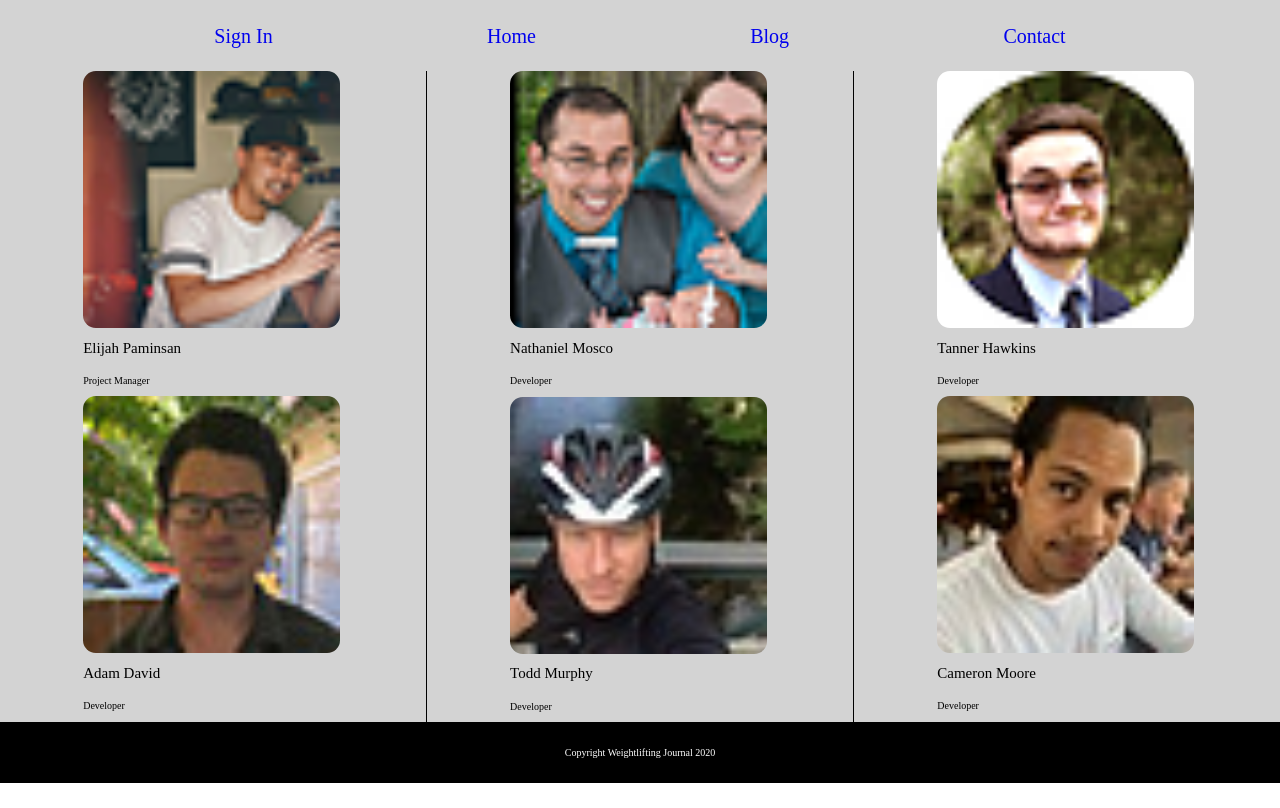
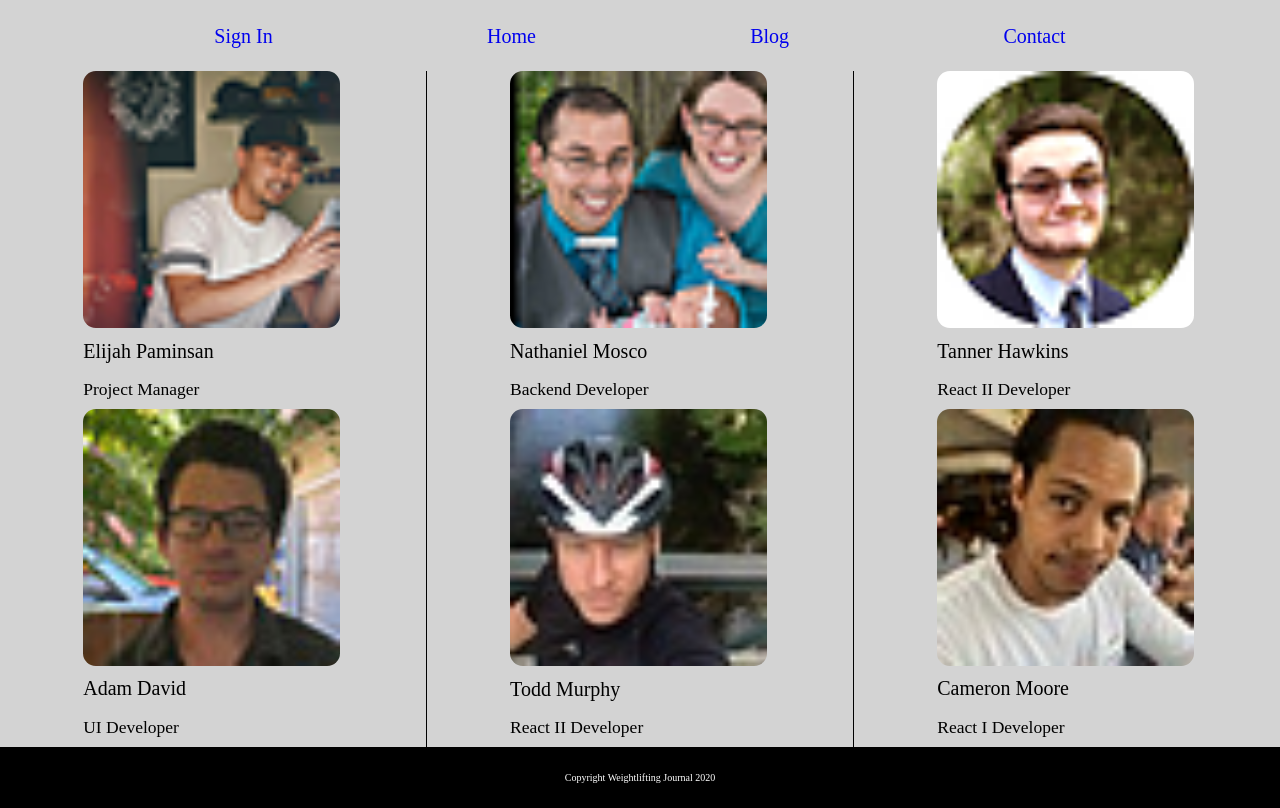
Before and after one commit to wildcard329/ui, a plain HTML site: page about.html in a window 1280 px wide. Drawn offline with Linux system fonts and the light colour scheme.

Commit message:
minor changes

```diff
--- a/about.html
+++ b/about.html
@@ -26,31 +26,31 @@
         <div>
           <img src="images/adam.jpeg">
           <h3>Adam David</h3>
-          <p>Developer</p>
+          <p>UI Developer</p>
         </div>
       </div>
       <div class="middle">
         <div>
           <img src="images/nathaniel.png">
           <h3>Nathaniel Mosco</h3>
-          <p>Developer</p>
+          <p>Backend Developer</p>
         </div>
         <div>
           <img src="images/todd.jpeg">
           <h3>Todd Murphy</h3>
-          <p>Developer</p>
+          <p>React II Developer</p>
         </div>
       </div>
       <div class="right">
         <div>
           <img src="images/tanner.png">
           <h3>Tanner Hawkins</h3>
-          <p>Developer</p>
+          <p>React II Developer</p>
         </div>
         <div>
           <img src="images/cameron.jpeg">
           <h3>Cameron Moore</h3>
-          <p>Developer</p>
+          <p>React I Developer</p>
         </div>
       </div>
     </section>
--- a/less/home-page.less
+++ b/less/home-page.less
@@ -106,6 +106,9 @@
         padding-bottom: 5%;
         h3 {
             font-size: 1.75rem;
+            @media @mobile {
+                display: none;
+            }
         }
         button {
             width: 80px;
@@ -118,6 +121,12 @@
 }
 #team {
     display: flex;
+    h3 {
+        font-size: 2rem;
+    }
+    p {
+        font-size: 1.75rem;
+    }
     @media @mobile {
         display: inline;
     }
@@ -129,7 +138,6 @@
         padding-left: 6.5%;
         @media @mobile {
             border-right: none;
-            border-bottom: none;
             padding-top: 10%;
             flex-direction: column;
         }
@@ -139,6 +147,9 @@
             border-right: none;
             padding: 5% 0;
             border-bottom: 1px dotted black;
+            @media @mobile {
+                border-bottom: none;
+            }
         }
     }
     .middle {
@@ -151,13 +162,15 @@
             text-align: center;
             padding: 5% 0;
             border-bottom: 1px dotted black;
+            @media @mobile {
+                border-bottom: none;
+            }
         }
     }
     .right {
         border-left: 1px solid black;
         padding-left: 6.5%;
         @media @mobile {
-            border-left: none;
             flex-direction: column;
         }
         @media @tablet {
```
Also changed, not shown: css/index.css.
